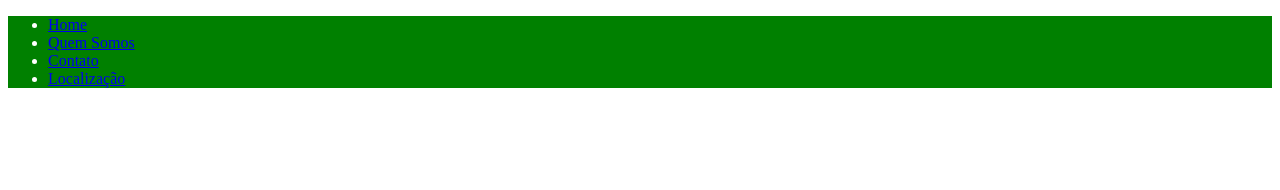
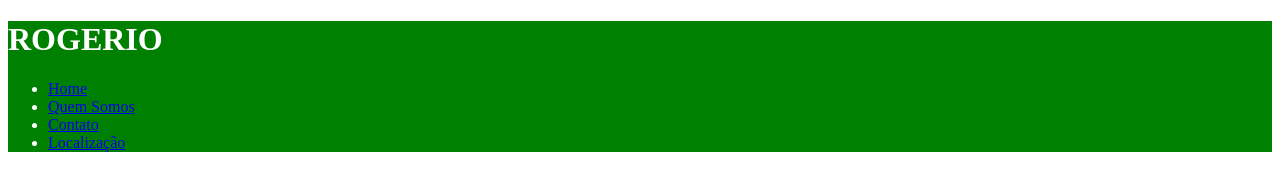
Before and after one commit to rogeriorybroek/teste_repositorio, a plain HTML site: page index.html in a window 1280 px wide. Drawn offline with Linux system fonts and the light colour scheme.

Commit message:
Update index.html

```diff
--- a/index.html
+++ b/index.html
@@ -10,6 +10,8 @@
 <body>
 
     <header>
+
+        <h1>ROGERIO</h1>
         <ul>
             <li>
                 <a href="#">Home</a>
```
